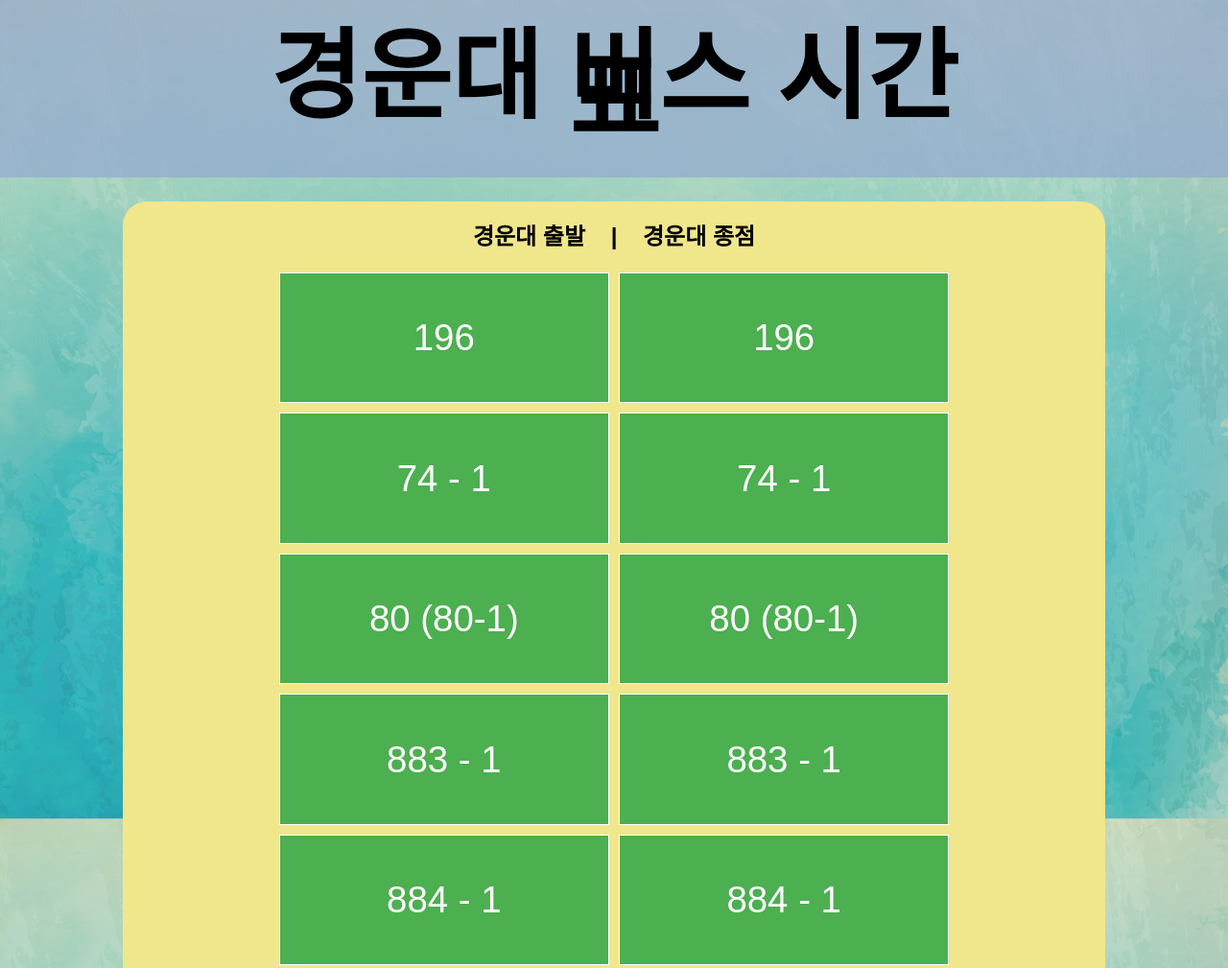
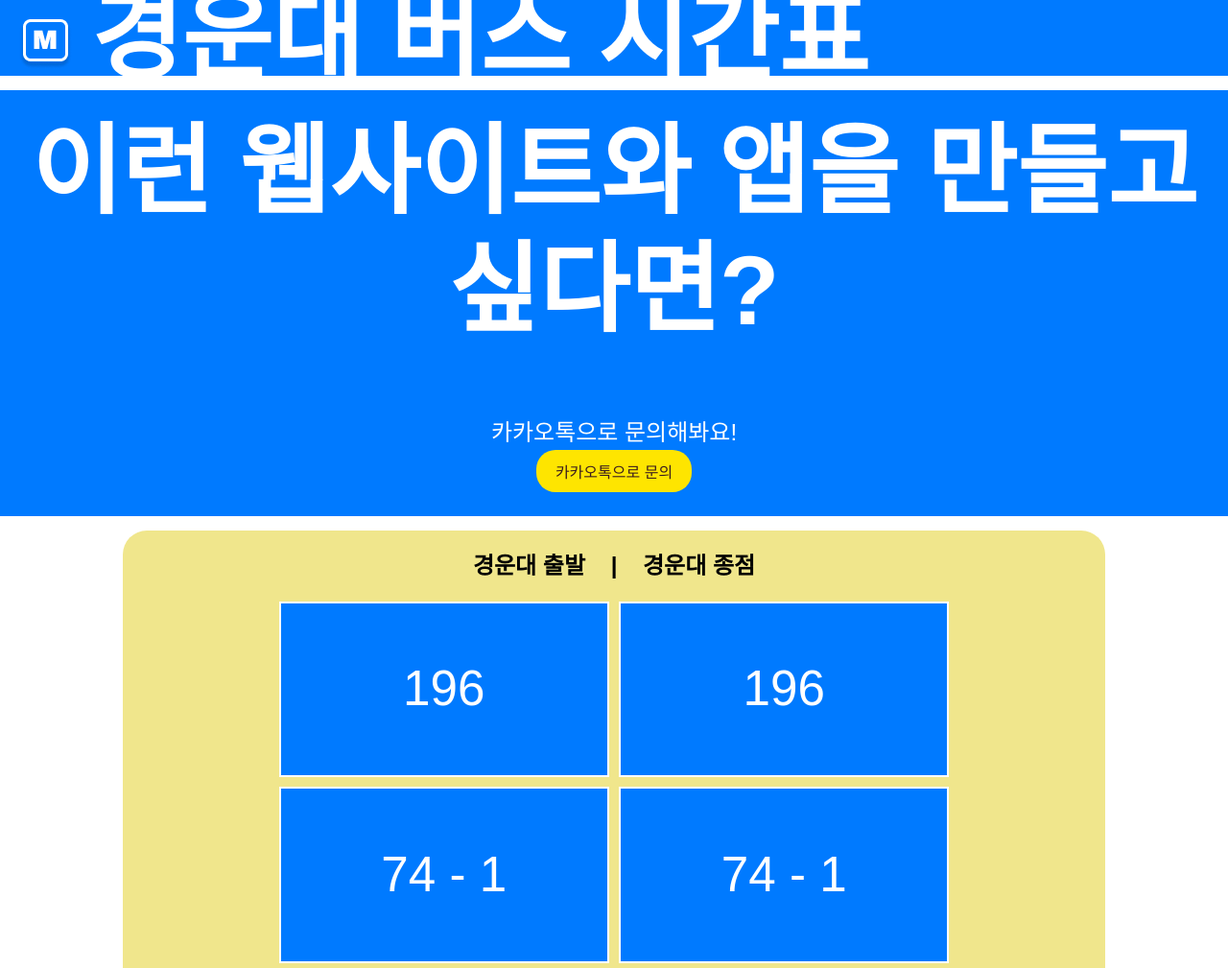
Before and after one commit to HarryKito/ky_bus, a plain HTML site: page index.html in a window 1280 px wide. Shown: the top 1009 px of the page at 96% size. Drawn offline with Linux system fonts and the light colour scheme.

Commit message:
1차 완료

```diff
--- a/css/style.css
+++ b/css/style.css
@@ -34,25 +34,26 @@ footer, header, hgroup, menu, nav, section
 
 body
 {
-	background-image: url('../images/bg.jpg'); /* 소스출처 픽사베이 */
 	background-repeat: no-repeat;
 	background-attachment: fixed;
 	background-size: cover;
 }
 
 h1
-{font-size:8vw;}
+{font-size:8vw;
+ color: white;
+}
 
 a /* 사용자 주요 기능버튼 */
 {
-	background-color: #4CAF50; /* Green */
-  	border: 1px solid;
+	background-color: #007aff; /* Green */
+  	border: 2px solid;
 	padding: 1em;
 	margin:5px;
 	width: 70%;
   	color: white;
   	display: inline-block;
-  	font-size: 3vw;
+  	font-size: 4vw;
 }
 
 *
@@ -61,7 +62,7 @@ a /* 사용자 주요 기능버튼 */
 header
 {
 	vertical-align: baseline;
-	background-color: rgba(146, 168, 209,.7);
+	background-color: #007aff;
 	display: flex;
 }
 
@@ -99,4 +100,57 @@ border-radius: 25px;
 }
 /* 칸막이 */
 .interval
-{height: 25px;}
+{height: 15px;}
+
+.container {
+	display: flex;
+	align-items: center;
+}
+
+.image {
+	margin-right: 20px;
+	margin-top: 20px;
+	margin-left: 20px;
+}
+
+.text h1 {
+	margin: 0;
+}
+
+.text p {
+	margin: 0;
+	font-size: 16px;
+	color: #666;
+}
+
+.banner {
+	background-color: #007aff;
+	color: white;
+	text-align: center;
+	padding: 25px;
+  }
+
+  .banner h1 {
+	margin-top: 0;
+	line-height: 1.2;
+  }
+
+  .banner p {
+	font-size: 24px;
+  }
+
+  .banner button {
+	background-color:	#FEE500;
+	border: none;
+	color: #3C1E1E;
+	padding: 10px 20px;
+	font-size: 16px;
+	border-radius: 20px; /* 버튼 둥글게 만드는 속성 */
+	cursor: pointer;
+	transition: background-color 0.5s;
+  }
+
+  .banner button:hover {
+	background-color: #1abc9c;
+	color: white;
+  }
--- a/index.html
+++ b/index.html
@@ -11,6 +11,7 @@
   <script type="text/javascript" src="./script/script.js"></script>
 
   <title>경운대학교 버스 시간표 MATE 23.</title>
+
   <!-- Google tag (gtag.js) -->
   <script async src="https://www.googletagmanager.com/gtag/js?id=G-G7C4THNE1Q"></script>
   <script>
@@ -23,18 +24,24 @@
 </head>
 <body style="height: 100%;">
   <header>
-    <div class="menu" style="width: 20%;">
 
-    </div>
-
-    <div class="titleBar" style="width: 60%;">
-      <h1> 경운대 버스 시간표 </h1>
-    </div>
-
-    <div class="info" style="width: 20%;">
-
+    <div class="container">
+      <div class="image">
+        <img src="images/logo.png" alt="로고 이미지">
+      </div>
+      <div class="text">
+        <h1>경운대 버스 시간표</h1>
+      </div>
     </div>
   </header>
+
+  <div class="interval"></div>
+
+  <div class="banner">
+    <h1>이런 웹사이트와 앱을 만들고 싶다면?</h1>
+    <p>카카오톡으로 문의해봐요!</p>
+    <button onclick="window.location.href='https://open.kakao.com/o/s9OH2gje'">카카오톡으로 문의</button>
+  </div>
 
   <div class="interval"></div>
 
@@ -51,7 +58,7 @@
           74 - 1
         </a>
         <a href="https://bis.gumi.go.kr/city_bus/time_table.do?route_id=8020&brtId=80%20(%EA%B2%BD%EC%9A%B4%EB%8C%80%20%EB%B0%A9%ED%95%99%EA%B8%B0%EA%B0%84%20%EB%AF%B8%EC%9A%B4%ED%96%89)&remark=%EA%B2%BD%EC%9A%B4%EB%8C%80%ED%95%99%EA%B5%90(%EA%B5%AC%EB%AF%B8%EC%9A%B4%EC%A0%84%EB%A9%B4%ED%97%88%EC%84%BC%ED%84%B0)-%3E%EC%9D%B8%EB%8F%99%EC%B0%A8%EA%B3%A0%EC%A7%80" id="80-from">
-          80 (80-1)
+          80(80-1)
         </a>
         <a href="https://bis.gumi.go.kr/city_bus/time_table.do?route_id=883-121&brtId=883-1&remark=%EA%B2%BD%EC%9A%B4%EB%8C%80%ED%95%99%EA%B5%90(%EA%B5%AC%EB%AF%B8%EC%9A%B4%EC%A0%84%EB%A9%B4%ED%97%88%EC%84%BC%ED%84%B0)-%3E%EA%B5%AC%EB%AF%B8%EC%97%AD(%EC%A4%91%EC%95%99%EC%8B%9C%EC%9E%A5)" id="883-1-from">
           883 - 1
@@ -78,7 +85,7 @@
           74 - 1
         </a>
         <a href="https://bis.gumi.go.kr/city_bus/time_table.do?route_id=8010&brtId=80%20(%EA%B2%BD%EC%9A%B4%EB%8C%80%20%EB%B0%A9%ED%95%99%EA%B8%B0%EA%B0%84%20%EB%AF%B8%EC%9A%B4%ED%96%89)&remark=%EC%9D%B8%EB%8F%99%EC%B0%A8%EA%B3%A0%EC%A7%80-%3E%EA%B2%BD%EC%9A%B4%EB%8C%80%ED%95%99%EA%B5%90(%EA%B5%AC%EB%AF%B8%EC%9A%B4%EC%A0%84%EB%A9%B4%ED%97%88%EC%84%BC%ED%84%B0)" id="80-to">
-          80 (80-1)
+          80(80-1)
         </a>
         <a href="https://bis.gumi.go.kr/city_bus/time_table.do?route_id=883-111&brtId=883-1&remark=%EA%B5%AC%EB%AF%B8%EC%97%AD-%3E%EA%B2%BD%EC%9A%B4%EB%8C%80%ED%95%99%EA%B5%90(%EA%B5%AC%EB%AF%B8%EC%9A%B4%EC%A0%84%EB%A9%B4%ED%97%88%EC%84%BC%ED%84%B0)" id="883-1-to">
           883 - 1
```
Also changed, not shown: images/logo.png (added).
